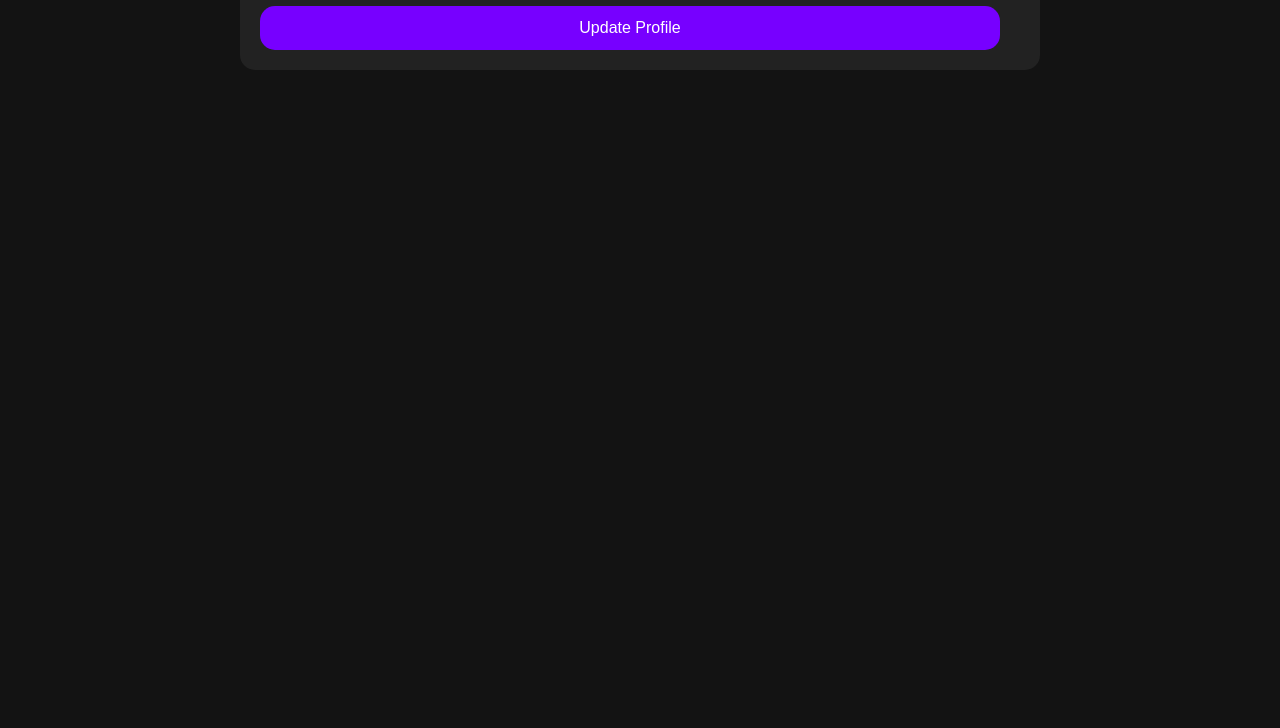
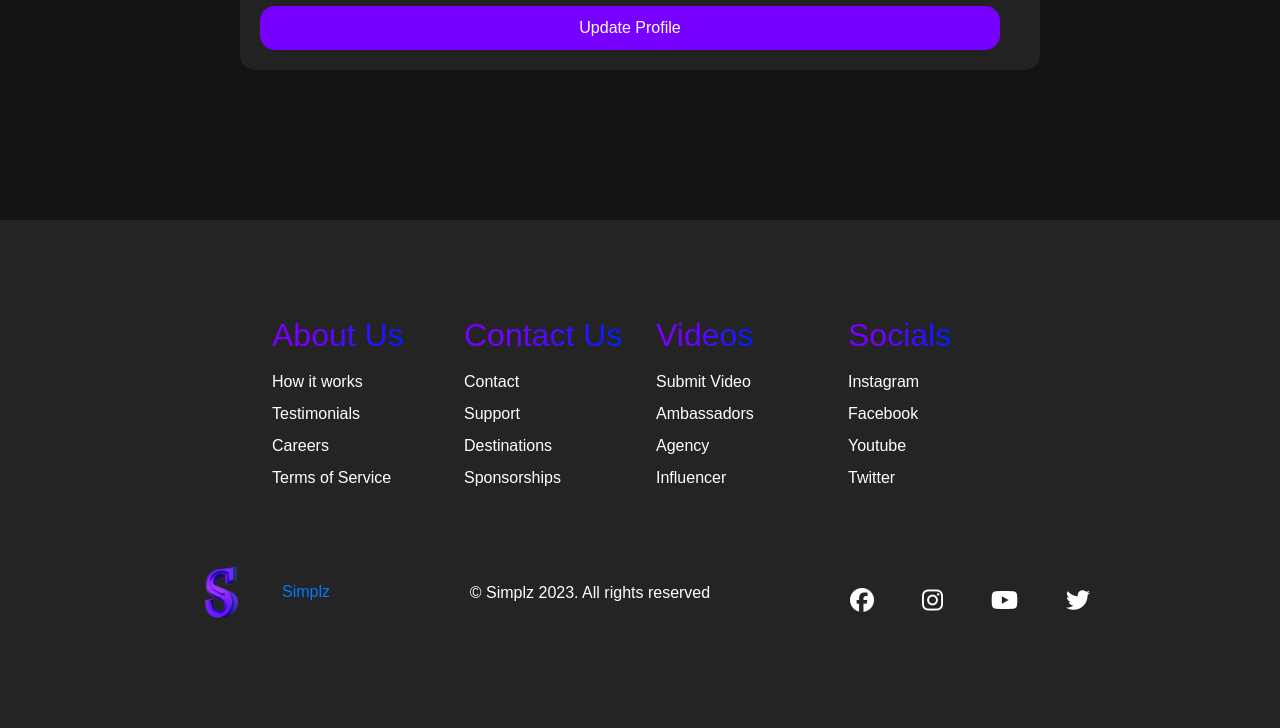
Before and after one commit to ItzSimplyJoe/Social-Media-App, a Flask app: page /account in a window 1280 px wide. Shown: the part 1157-1885 px from the top of the page. Before the commit the page ends 1227 px from the top, so only its background shows below. Run offline with Flask 3, Linux system fonts and the light colour scheme; the visitor is signed in with stand-in values (Sample User, id 1); some libraries are stand-ins or nearby versions.

Commit message:
Added Footer

```diff
--- a/app.py
+++ b/app.py
@@ -25,7 +25,7 @@
     'followers',
     db.Column('follower_id', db.Integer, db.ForeignKey('user.id'), primary_key=True),
     db.Column('followed_id', db.Integer, db.ForeignKey('user.id'), primary_key=True),
-    extend_existing=True  # Add this option to reuse the existing table definition
+    extend_existing=True
 )
 
 class Comment(db.Model):
@@ -60,8 +60,6 @@
     recipient_id = db.Column(db.Integer, db.ForeignKey('user.id'), nullable=False)
     content = db.Column(db.Text, nullable=False)
     timestamp = db.Column(db.DateTime, nullable=False, default=datetime.utcnow)
-
-    # Define the relationships with the User model
     sender = db.relationship('User', foreign_keys=[sender_id], backref='sent_messages')
     recipient = db.relationship('User', foreign_keys=[recipient_id], backref='received_messages')
 
@@ -87,7 +85,7 @@
         secondaryjoin=(followers.c.followed_id == id),
         backref=db.backref('followers_of', lazy='dynamic'),
         lazy='dynamic',
-        overlaps="follower,followers_of,following,following_list"  # Add 'overlaps' parameter
+        overlaps="follower,followers_of,following,following_list"
     )
 
     followers_list = db.relationship(
@@ -97,7 +95,7 @@
         secondaryjoin=(followers.c.follower_id == id),
         backref=db.backref('following_by', lazy='dynamic'),
         lazy='dynamic',
-        overlaps="followed,followers,followers_of,following_list"  # Add 'overlaps' parameter
+        overlaps="followed,followers,followers_of,following_list"
     )
 
     def is_following(self, user):
@@ -366,21 +364,17 @@
         return redirect(url_for('search_user'))
 
     posts = Post.query.filter_by(user_id=user.id).order_by(Post.created_at.desc()).all()
-    csrf_token = generate_csrf()  # Generate CSRF token
+    csrf_token = generate_csrf()
     return render_template('user_profile.html', user=user, posts=posts, csrf_token=csrf_token, profile_user_id=user_id)
 
 @app.route('/add_comment/<int:post_id>', methods=['POST'])
 @login_required
 def add_comment(post_id):
     content = request.form['content']
-
-    # Find the post to which the comment is being added
     post = Post.query.get(post_id)
     if not post:
         flash('Post not found.', 'error')
         return redirect(url_for('index'))
-
-    # Create the comment and add it to the database
     current_user.add_comment(post, content)
 
     flash('Comment added successfully.', 'success')
@@ -403,7 +397,6 @@
         db.session.commit()
         liked = True
 
-    # Return JSON response with the updated likes count and liked status
     likes_count = post.likes_count
     response_data = {'likes_count': likes_count, 'liked': liked}
     return jsonify(response_data)
--- a/static/css/style.css
+++ b/static/css/style.css
@@ -17,6 +17,9 @@
   position: sticky;
   top: 0;
   z-index: 999;
+}
+.page{
+  background-color: #131313;
 }
 /* ---------------------------------------- nav bar ----------------------------------------*/
 .navbar{
@@ -1187,6 +1190,106 @@
   cursor: pointer;
   transition: background-color 0.3s ease;
 }
+
+/* ---------------------------------------- Animations ----------------------------------------*/
+
+.footer{
+  margin-top: 150px;
+  background-color: #242424;
+  color: #fff;
+  padding: 80px 0;
+}
+.footer__container{
+  display: flex;
+  flex-direction: column;
+  justify-content: center;
+  align-items: center;
+  max-width: 1000px;
+  margin: 0 auto;
+}
+.footer__links{
+  width: 100%;
+  max-width: 1000px;
+  display: flex;
+  justify-content: center;
+}
+.footer__link--wrapper{
+  display: flex;
+}
+.footer__link--items{
+  display: flex;
+  flex-direction: column;
+  align-items: flex-start;
+  margin: 16px;
+  text-align: left;
+  width: 160px;
+  box-sizing: border-box;
+}
+.footer__link--items h2{
+  margin-bottom: 16px;
+}
+.footer__link--items > h2{
+  color: #fff;
+}
+.footer__link--items a{
+  color: #fff;
+  text-decoration: none;
+  margin-bottom: 0.5rem;
+}
+.footer__link--items a:hover{
+  color: #7700ff;
+  transition: 0.3s ease-out;
+  text-decoration: none;
+}
+.footer__logo{
+  display: flex;
+  align-items: center;
+  justify-self: flex-start;
+  margin-bottom: 16px;
+}
+.footer__logo > img{
+  margin-right: 10px;
+}
+.social__media{
+  max-width: 1000px;
+  width: 100%;
+}
+.social__media--wrap{
+  display: flex;
+  justify-content: space-between;
+  align-items: center;
+  width: 90%;
+  max-width: 1000px;
+  margin: 40px auto 0 auto;
+}
+.social__logo{
+  color: #fff;
+  justify-self: start;
+  cursor: pointer;
+  text-decoration: none;
+  font-size: 2rem;
+  display: flex;
+  align-items: center;
+  margin-bottom: 16px;
+  font-weight: bold;
+}
+.social__logo > img{
+  margin-right: 10px;
+}
+.website__rights{
+  color: #fff;
+  margin-bottom: 16px;
+}
+.social__icons{
+  display: flex;
+  justify-content: space-between;
+  align-items: center;
+  width: 240px;
+}
+.social__icon--link{
+  color: #fff;
+  font-size: 24px;
+}
 /* ---------------------------------------- Animations ----------------------------------------*/
 
 @keyframes pulseAnimation {
--- a/templates/layout.html
+++ b/templates/layout.html
@@ -6,9 +6,11 @@
     <meta name="viewport" content="width=device-width, initial-scale=1.0">
     <link rel="stylesheet" href="{{ url_for('static', filename='css/style.css') }}">
     <link rel="stylesheet" href="https://stackpath.bootstrapcdn.com/bootstrap/4.5.2/css/bootstrap.min.css">
+    <meta name="icon" type="image/ico" href="{{ url_for('static', filename='images/favicon.ico') }}">
     <script src="https://kit.fontawesome.com/c76bc25f8c.js" crossorigin="anonymous"></script>
 </head>
 <body>
+<div class="page">
     <div class="stick">
         <nav class="navbar">
             <div class="navbar__container">
@@ -53,7 +55,60 @@
             </ul>
         {% endif %}
     {% endwith %}
+    <footer class="footer">
+        <div class="footer__container">
+            <div class="footer__links">
+                <div class="footer__link--wrapper">
+                    <div class="footer__link--items">
+                        <h2>About Us</h2>
+                        <a href="/">How it works</a>
+                        <a href="/">Testimonials</a>
+                        <a href="/">Careers</a>
+                        <a href="/">Terms of Service</a>
+                    </div>
+                    <div class="footer__link--items">
+                        <h2>Contact Us</h2>
+                        <a href="/">Contact</a>
+                        <a href="/">Support</a>
+                        <a href="/">Destinations</a>
+                        <a href="/">Sponsorships</a>
+                    </div>
+                </div>
+                <div class="footer__link--wrapper">
+                    <div class="footer__link--items">
+                        <h2>Videos</h2>
+                        <a href="/">Submit Video</a>
+                        <a href="/">Ambassadors</a>
+                        <a href="/">Agency</a>
+                        <a href="/">Influencer</a>
+                    </div>
+                    <div class="footer__link--items">
+                        <h2>Socials</h2>
+                        <a href="/">Instagram</a>
+                        <a href="/">Facebook</a>
+                        <a href="/">Youtube</a>
+                        <a href="/">Twitter</a>
+                    </div>
+                </div>
+            </div>
+            <section class="social__media">
+                <div class="social__media--wrap">
+                    <div class="footer__logo">
+                        <a href="/" id="footer__logo"><img class="logo" src="{{ url_for('static', filename='images/logo.png')}}" width="60">Simplz</a>
+                    </div>
+                    <p class="website__rights">© Simplz 2023. All rights reserved</p>
+                    <div class="social__icons">
+                        <a href="/" class="social__icon--link" target="_blank"><i class="fa-brands fa-facebook"></i></a>
+                        <a href="/" class="social__icon--link" target="_blank"><i class="fa-brands fa-instagram"></i></a>
+                        <a href="/" class="social__icon--link" target="_blank"><i class="fa-brands fa-youtube"></i></a>
+                        <a href="/" class="social__icon--link" target="_blank"><i class="fa-brands fa-twitter"></i></a>
 
+                    </div>
+                </div>
+            </section>
+        </div>
+    </footer>
+</div>
     <script src="https://code.jquery.com/jquery-3.5.1.slim.min.js"></script>
     <script src="https://cdn.jsdelivr.net/npm/@popperjs/core@2.10.2/dist/umd/popper.min.js"></script>
     <script src="https://stackpath.bootstrapcdn.com/bootstrap/4.5.2/js/bootstrap.min.js"></script>
```
Also changed, not shown: static/images/favicon.ico (added).
